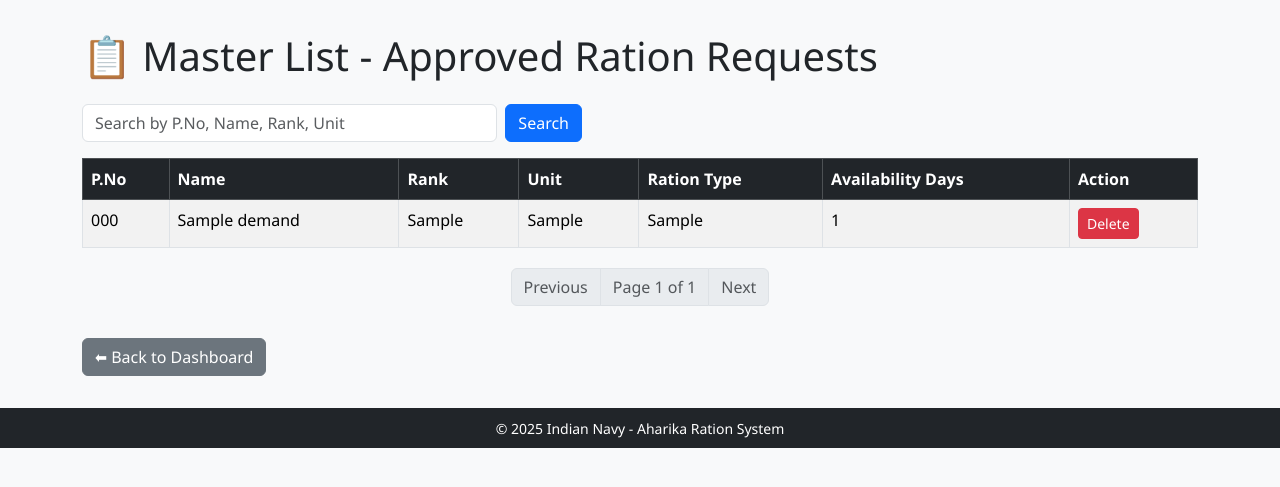
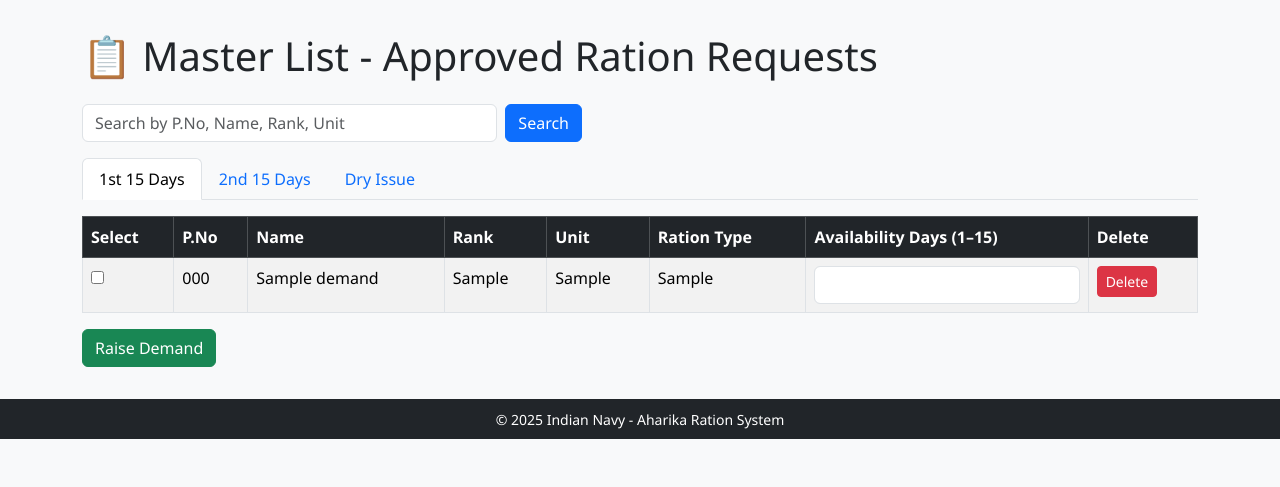
Before and after one commit to chaudharitrekker/ration-system, a Flask app: template templates/raiser_master.html in a window 1280 px wide. Shown: the part 56-543 px from the top of the page. Run offline with Flask 3, Linux system fonts and the light colour scheme; tables that the repository leaves empty hold one stand-in row (values such as "Sample post"); the template is opened without the code that fills it: values that come from a table or form of the project are taken from there, most other values are stand-ins (such as "Sample title", 1, 10 or a date in 2020).

```diff
--- a/routes.py
+++ b/routes.py
@@ -1,7 +1,7 @@
 from flask import render_template, request, redirect, url_for, flash, session, send_file
 from werkzeug.utils import secure_filename
 from app import app, db
-from models import Demand, User, OfficerDemand
+from models import Demand, User, OfficerDemand, RaisedDemand
 from forms import LoginForm, DemandForm, OfficerDemandForm
 from ldap3 import Server, Connection, ALL, ALL_ATTRIBUTES
 from forms import LoginForm
@@ -12,6 +12,7 @@ import os
 from datetime import datetime
 import re
 
+app.secret_key = "super_secret_key"
 
 UPLOAD_FOLDER = os.path.join("static", "uploads")
 os.makedirs(UPLOAD_FOLDER, exist_ok=True)
@@ -85,12 +86,13 @@ def login():
         if user and user.check_password(password):
             session["user_id"] = user.id
             session["role"] = user.role
+            session["username"] = user.username
             flash(f"✅ Logged in as {session['role']}", "success")
 
             if user.role == "raiser":
                 return redirect(url_for("raiser_dashboard"))
             elif user.role == "issuer":
-                return redirect(url_for("issuer_dashboard"))
+                return redirect(url_for('issuer_demands'))
 
         # 2️⃣ Check LDAP for officer login
         ldap_entry = ldap_authenticate(username, password)
@@ -182,6 +184,7 @@ def officer_previous_demands():
         return redirect(url_for("login"))
     demands = OfficerDemand.query.filter_by(employee_number=session["employee_number"]).all()
     return render_template("officer_previous.html", demands=demands)
+
 
 @app.route("/officer/view/<int:demand_id>")
 def officer_view_demand(demand_id):
@@ -334,7 +337,6 @@ def raiser_master_list():
     if session.get("role") != "raiser":
         return redirect(url_for("login"))
 
-    # 🔎 Search + Pagination
     search = request.args.get("search", "").strip()
     page = request.args.get("page", 1, type=int)
     per_page = 10
@@ -353,7 +355,58 @@ def raiser_master_list():
     pagination = query.paginate(page=page, per_page=per_page, error_out=False)
     demands = pagination.items
 
-    return render_template("raiser_master.html", demands=demands, pagination=pagination, search=search)
+    # Dry Issue calculation
+    dry_list = []
+    for d in demands:
+        dry_days = (d.availability_first15 or 0) + (d.availability_second15 or 0)
+        dry_list.append({
+            "id": d.id,
+            "employee_number": d.employee_number,
+            "name": d.name,
+            "rank": d.rank,
+            "unit": d.unit,
+            "ration_type": d.ration_type,
+            "dry_days": dry_days
+        })
+
+    return render_template(
+        "raiser_master.html",
+        demands=demands,
+        dry_list=dry_list,
+        pagination=pagination,
+        search=search
+    )
+
+@app.route("/raiser/raise-demand", methods=["POST"])
+def raise_demand():
+    if session.get("role") != "raiser":
+        flash("❌ Unauthorized", "danger")
+        return redirect(url_for("login"))
+
+    raiser = session.get("username")
+    if not raiser:
+        flash("❌ Session expired, please login again", "danger")
+        return redirect(url_for("login"))
+
+    selected_ids = request.form.getlist("selected_ids")
+    demand_type = request.form.get("demand_type")
+
+    for oid in selected_ids:
+        days = request.form.get(f"days_{oid}")
+        officer = OfficerDemand.query.get(oid)
+
+        if officer:
+            rd = RaisedDemand(
+                officer_demand_id=officer.id,
+                raiser_id=raiser,
+                demand_type=demand_type,
+                availability_days=int(days) if days else 0
+            )
+            db.session.add(rd)
+
+    db.session.commit()
+    flash("✅ Demand raised successfully!", "success")
+    return redirect(url_for("raiser_master_list"))
 
 @app.route("/raiser/delete/<int:demand_id>", methods=["POST"])
 def raiser_delete_demand(demand_id):
@@ -366,9 +419,50 @@ def raiser_delete_demand(demand_id):
     flash("🗑️ Ration Request deleted", "info")
     return redirect(url_for("raiser_master_list"))
 
-@app.route("/issuer")
-def issuer_dashboard():
-    return "Issuer Dashboard (Issue Approved Demands + Manage Stock)"
+@app.route("/issuer/demands")
+def issuer_demands():
+    if session.get("role") != "issuer":
+        return redirect(url_for("login"))
+
+    # Search + pagination
+    search = request.args.get("search", "").strip()
+    page = request.args.get("page", 1, type=int)
+    per_page = 10
+
+    query = RaisedDemand.query.join(OfficerDemand)
+
+    if search:
+        like_pattern = f"%{search}%"
+        query = query.filter(
+            (OfficerDemand.employee_number.ilike(like_pattern)) |
+            (OfficerDemand.name.ilike(like_pattern)) |
+            (OfficerDemand.rank.ilike(like_pattern)) |
+            (OfficerDemand.unit.ilike(like_pattern))
+        )
+
+    pagination = query.paginate(page=page, per_page=per_page, error_out=False)
+
+    to_be_issued = [d for d in pagination.items if d.status == "ToBeIssued"]
+    issued = [d for d in pagination.items if d.status == "Issued"]
+
+    return render_template("issuer_demands.html",
+                           to_be_issued=to_be_issued,
+                           issued=issued,
+                           pagination=pagination,
+                           search=search)
+
+
+@app.route("/issuer/issue/<int:rd_id>", methods=["POST"])
+def issuer_issue(rd_id):
+    if session.get("role") != "issuer":
+        return redirect(url_for("login"))
+
+    rd = RaisedDemand.query.get_or_404(rd_id)
+    rd.status = "Issued"
+    db.session.commit()
+    flash("✅ Demand Issued successfully", "success")
+    return redirect(url_for("issuer_demands"))
+
 
 @app.route("/logout")
 def logout():
--- a/templates/raiser_master.html
+++ b/templates/raiser_master.html
@@ -12,27 +12,48 @@
 </form>
 
 {% if demands %}
+
+<!-- 🔘 Tabs -->
+<ul class="nav nav-tabs mb-3" id="masterTabs" role="tablist">
+  <li class="nav-item">
+    <button class="nav-link active" data-bs-toggle="tab" data-bs-target="#first15">1st 15 Days</button>
+  </li>
+  <li class="nav-item">
+    <button class="nav-link" data-bs-toggle="tab" data-bs-target="#second15">2nd 15 Days</button>
+  </li>
+  <li class="nav-item">
+    <button class="nav-link" data-bs-toggle="tab" data-bs-target="#dry">Dry Issue</button>
+  </li>
+</ul>
+
+<div class="tab-content">
+  <!-- 1st 15 Days -->
+  <div class="tab-pane fade show active" id="first15">
+    <form method="POST" action="{{ url_for('raise_demand') }}">
+      <input type="hidden" name="demand_type" value="first15">
       <table class="table table-bordered table-striped">
         <thead class="table-dark">
           <tr>
+            <th>Select</th>
             <th>P.No</th>
             <th>Name</th>
             <th>Rank</th>
             <th>Unit</th>
             <th>Ration Type</th>
-            <th>Availability Days</th>
-            <th>Action</th>
+            <th>Availability Days (1–15)</th>
+            <th>Delete</th>
           </tr>
         </thead>
         <tbody>
           {% for d in demands %}
           <tr>
+            <td><input type="checkbox" name="selected_ids" value="{{ d.id }}"></td>
             <td>{{ d.employee_number }}</td>
             <td>{{ d.name }}</td>
             <td>{{ d.rank }}</td>
             <td>{{ d.unit }}</td>
             <td>{{ d.ration_type }}</td>
-            <td>{{ d.availability_days or "N/A" }}</td>
+            <td><input type="number" name="days_{{ d.id }}" class="form-control" min="0" max="15"></td>
             <td>
               <form method="POST" action="{{ url_for('raiser_delete_demand', demand_id=d.id) }}">
                 <button type="submit" class="btn btn-danger btn-sm">Delete</button>
@@ -42,33 +63,89 @@
           {% endfor %}
         </tbody>
       </table>
+      <button type="submit" class="btn btn-success">Raise Demand</button>
+    </form>
+  </div>
 
-<!-- 🔽 Pagination Controls -->
-<nav>
-  <ul class="pagination">
-    {% if pagination.has_prev %}
-      <li class="page-item">
-        <a class="page-link" href="{{ url_for('raiser_master_list', page=pagination.prev_num, search=search) }}">Previous</a>
-      </li>
-    {% else %}
-      <li class="page-item disabled"><span class="page-link">Previous</span></li>
+  <!-- 2nd 15 Days -->
+  <div class="tab-pane fade" id="second15">
+    <form method="POST" action="{{ url_for('raise_demand') }}">
+      <input type="hidden" name="demand_type" value="second15">
+      <table class="table table-bordered table-striped">
+        <thead class="table-dark">
+          <tr>
+            <th>Select</th>
+            <th>P.No</th>
+            <th>Name</th>
+            <th>Rank</th>
+            <th>Unit</th>
+            <th>Ration Type</th>
+            <th>Availability Days (16–30)</th>
+            <th>Delete</th>
+          </tr>
+        </thead>
+        <tbody>
+          {% for d in demands %}
+          <tr>
+            <td><input type="checkbox" name="selected_ids" value="{{ d.id }}"></td>
+            <td>{{ d.employee_number }}</td>
+            <td>{{ d.name }}</td>
+            <td>{{ d.rank }}</td>
+            <td>{{ d.unit }}</td>
+            <td>{{ d.ration_type }}</td>
+            <td><input type="number" name="days_{{ d.id }}" class="form-control" min="0" max="15"></td>
+            <td>
+              <form method="POST" action="{{ url_for('raiser_delete_demand', demand_id=d.id) }}">
+                <button type="submit" class="btn btn-danger btn-sm">Delete</button>
+              </form>
+            </td>
+          </tr>
+          {% endfor %}
+        </tbody>
+      </table>
+      <button type="submit" class="btn btn-success">Raise Demand</button>
+    </form>
+  </div>
+
+  <!-- Dry Issue -->
+  <div class="tab-pane fade" id="dry">
+    <form method="POST" action="{{ url_for('raise_demand') }}">
+      <input type="hidden" name="demand_type" value="dry">
+      <table class="table table-bordered table-striped">
+        <thead class="table-dark">
+          <tr>
+            <th>Select</th>
+            <th>P.No</th>
+            <th>Name</th>
+            <th>Rank</th>
+            <th>Unit</th>
+            <th>Ration Type</th>
+            <th>Total Days</th>
+            <th>Delete</th>
+          </tr>
+        </thead>
+        <tbody>
+          {% for d in dry_list %}
+          <tr>
+            <td><input type="checkbox" name="selected_ids" value="{{ d.id }}"></td>
+            <td>{{ d.employee_number }}</td>
+            <td>{{ d.name }}</td>
+            <td>{{ d.rank }}</td>
+            <td>{{ d.unit }}</td>
+            <td>{{ d.ration_type }}</td>
+            <td><input type="number" name="days_{{ d.id }}" class="form-control" min="0" max="30" value="{{ d.dry_days }}"></td>
+            <td>
+              <form method="POST" action="{{ url_for('raiser_delete_demand', demand_id=d.id) }}">
+                <button type="submit" class="btn btn-danger btn-sm">Delete</button>
+              </form>
+            </td>
+          </tr>
+          {% endfor %}
+        </tbody>
+      </table>
+      <button type="submit" class="btn btn-success">Raise Demand</button>
+    </form>
+  </div>
+</div>
 {% endif %}
-
-    <li class="page-item disabled"><span class="page-link">Page {{ pagination.page }} of {{ pagination.pages }}</span></li>
-
-    {% if pagination.has_next %}
-      <li class="page-item">
-        <a class="page-link" href="{{ url_for('raiser_master_list', page=pagination.next_num, search=search) }}">Next</a>
-      </li>
-    {% else %}
-      <li class="page-item disabled"><span class="page-link">Next</span></li>
-    {% endif %}
-  </ul>
-</nav>
-
-{% else %}
-    <p class="text-muted">No approved demands found.</p>
-{% endif %}
-
-<a href="{{ url_for('raiser_dashboard') }}" class="btn btn-secondary mt-3">⬅ Back to Dashboard</a>
 {% endblock %}
```
Also changed, not shown: migrations/versions/40c986eda514_issuer1.py (added, +38 -0 lines), migrations/versions/f7644d8c5c02_3issue_tabs.py (added, +36 -0 lines), models.py (+23 -4 lines), templates/issuer_demands.html (added, +87 -0 lines), templates/partials/master_dry.html (added, +24 -0 lines), templates/partials/master_first15.html (added, +24 -0 lines), templates/partials/master_second15.html (added, +24 -0 lines). Lines whose indentation alone changed are shown as unchanged.
